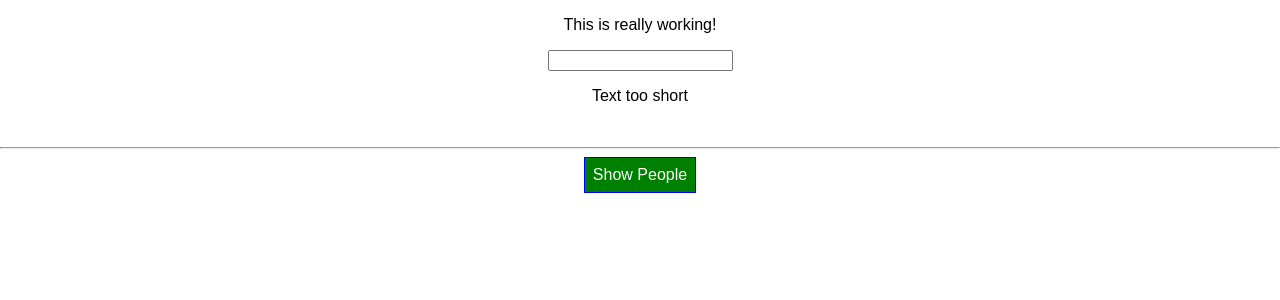
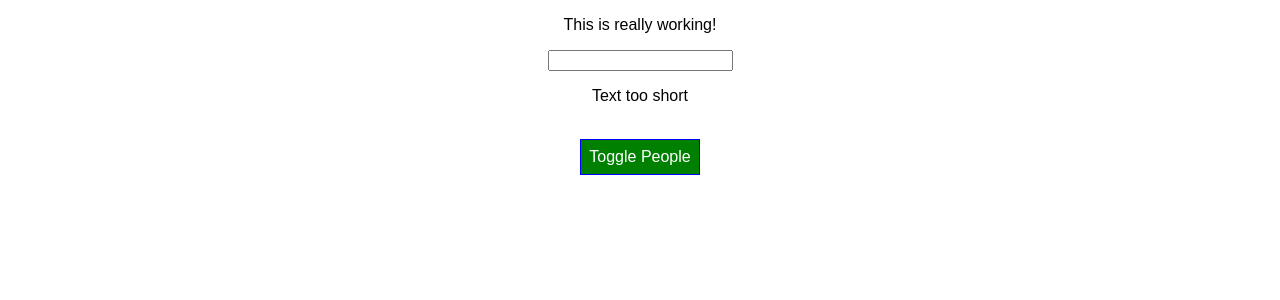
Before and after one commit to vmar13/media-vuelta, a React app: page / in a window 1280 px wide. Shown: the top 300 px of the page. Built offline with nearby package versions, Linux system fonts and the light colour scheme.

Commit message:
updated personjs with css module

```diff
--- a/src/App.css
+++ b/src/App.css
@@ -10,7 +10,7 @@
   font-weight: bold;
 }
 
-.button {
+.Button {
   background-color: green;
   color: white;
   font: inherit;
@@ -19,7 +19,15 @@
   cursor: pointer;
 }
 
-.button:hover {
+.Button:hover {
   background-color: lightgreen;
   color: black;
 }
+
+.Button.Red {
+  background-color: red;
+}
+
+.Button.Red:hover {
+  background-color: salmon;
+}
--- a/src/App.js
+++ b/src/App.js
@@ -74,18 +74,20 @@
   }
 
   render() {
-    const style = {
-      backgroundColor: 'green',
-      color: 'white',
-      font: 'inherit',
-      border: '1px solid blue',
-      padding: '8px',
-      cursor: 'pointer',
-      ':hover': {
-        backgroundColor: 'lightgreen',
-        color: 'black'
-      }
-    };
+    // const style = {
+    //   backgroundColor: 'green',
+    //   color: 'white',
+    //   font: 'inherit',
+    //   border: '1px solid blue',
+    //   padding: '8px',
+    //   cursor: 'pointer',
+    //   ':hover': {
+    //     backgroundColor: 'lightgreen',
+    //     color: 'black'
+    //   }
+    // };
+
+    let btnClass = [classes.Button];
 
     const { showPersons, para } = this.state;
     const { nameChangedHandler, togglePersons, deletePersonHandler, lengthHandler, deleteCharHandler } = this;
@@ -112,11 +114,7 @@
           })}
         </div>
       );
-      style.backgroundColor = 'red';
-      style[':hover'] = {
-        backgroundColor: 'salmon',
-        color: 'black'
-      }
+      btnClass.push(classes.Red);
     }
     //This is a class list
     // let classes = ['red', 'bold'].join(' ');
@@ -134,9 +132,8 @@
         <input text='text' onChange={lengthHandler} value={para}/>
         <Validation paraLength={para.length} /><br/>
         {charList}
-        <hr />
-        <button className={classes.button} onClick={togglePersons}>
-          Show People
+        <button className={btnClass.join(' ')} onClick={togglePersons}>
+          Toggle People
         </button>
         {/* <StyledButton alt={this.state.showPersons} onClick={togglePersons}>
           Show People
--- a/src/Person/Person.css
+++ b/src/Person/Person.css
@@ -1,4 +1,4 @@
-/* .Person {
+.Person {
     width: 60%;
     margin: 16px auto;
     border: 1px solid #eee;
@@ -11,4 +11,4 @@
     .Person {
         width: 450px;
     }
-} */
+}
--- a/src/Person/Person.js
+++ b/src/Person/Person.js
@@ -1,29 +1,30 @@
 import React from 'react';
 // import './Person.css';
-import styled from 'styled-components';
+// import styled from 'styled-components';
+import classes from './Person.css';
 
 //StyledDiv is a valid React component
-const StyledDiv = styled.div`
-    width: 60%;
-    margin: 16px auto;
-    border: 1px solid #eee;
-    box-shadow: 0 2px 3px #ccc;
-    padding: 16px;
-    text-align: center;
+// const StyledDiv = styled.div`
+//     width: 60%;
+//     margin: 16px auto;
+//     border: 1px solid #eee;
+//     box-shadow: 0 2px 3px #ccc;
+//     padding: 16px;
+//     text-align: center;
 
-    @media (min-width: 500px) {
-        width: 450px;
-}`
+//     @media (min-width: 500px) {
+//         width: 450px;
+// }`
 
 const Person = (props) => {
     const { nombre, trabajo, changed, removePerson } = props
 
     return (
          //   {/* <div className='Person' style={style}> */}
-        <StyledDiv>
+        <div className={classes.Person}>
             <p onClick={removePerson}>Me llamo {nombre} y soy un/a {trabajo}.</p>
             <input type='text' onChange={changed} value={nombre} />
-        </StyledDiv>
+        </div>
     )
 }
 
```
